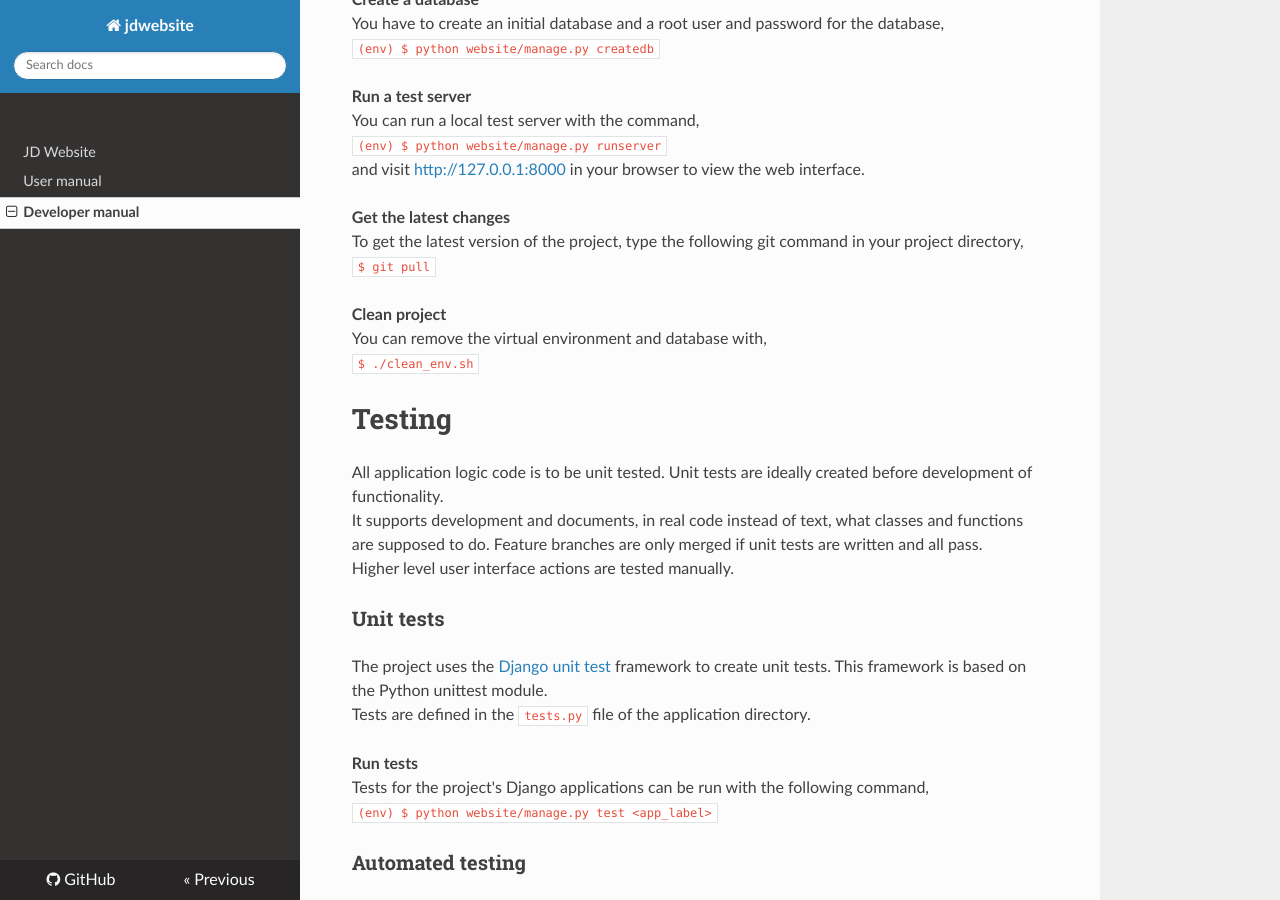
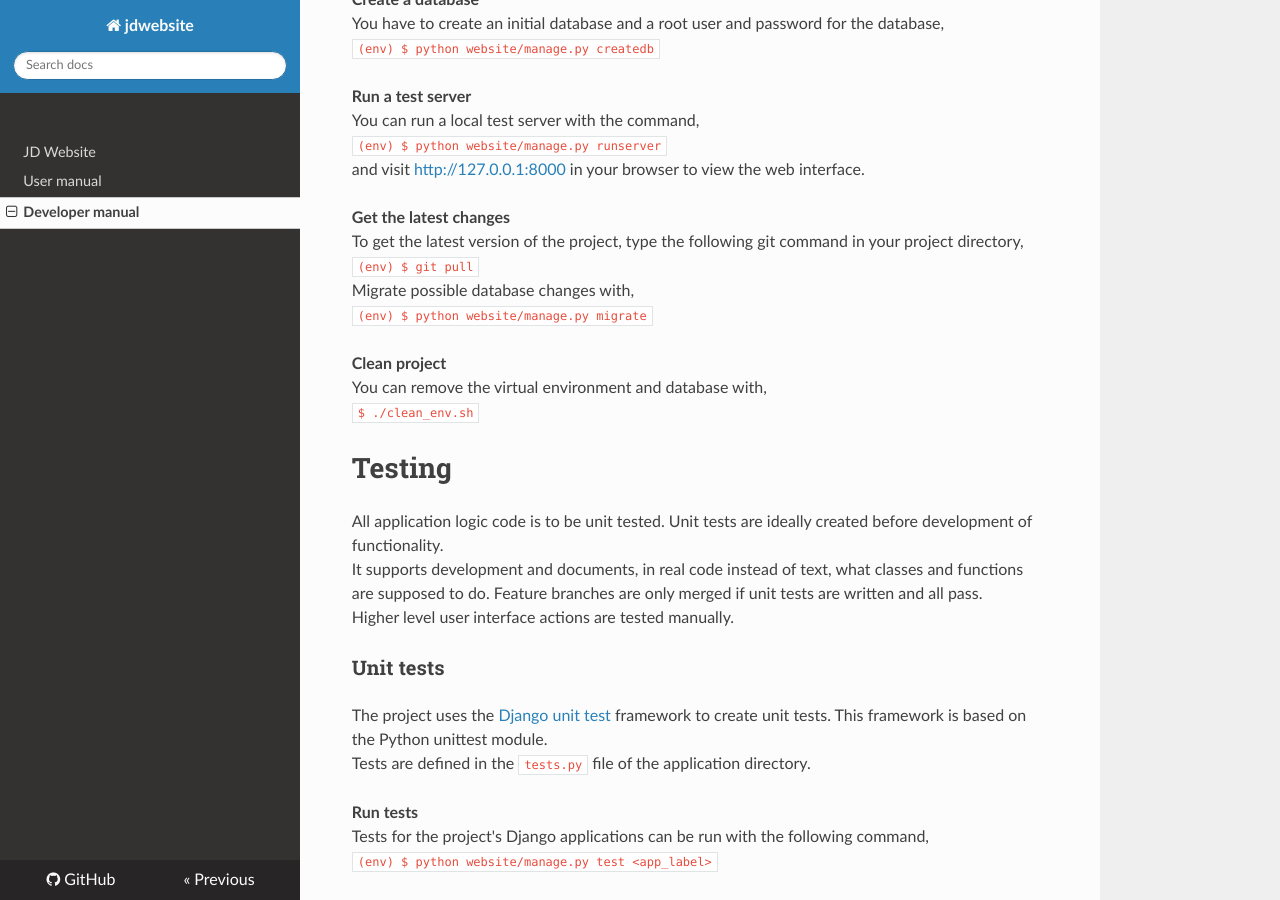
Before and after one commit to jonge-democraten/website, an MkDocs documentation site: the page built from docs/developer/index.md, in a window 1280 px wide and 900 px high, scrolled down 1864 px. Built offline with MkDocs 1.6.1, drawn with Linux system fonts in a browser that asks for light colours; nearby versions of some CDN libraries; old or Windows-style settings are respelled for this version of MkDocs.

Commit message:
Added database migrate instructions after a git pull.

```diff
--- a/docs/developer/index.md
+++ b/docs/developer/index.md
@@ -66,7 +66,9 @@ and visit [http://127.0.0.1:8000](http://127.0.0.1:8000) in your browser to view
 
 **Get the latest changes**
 To get the latest version of the project, type the following git command in your project directory,
-`$ git pull`
+`(env) $ git pull`
+Migrate possible database changes with,
+`(env) $ python website/manage.py migrate`
 
 **Clean project**
 You can remove the virtual environment and database with,
```
